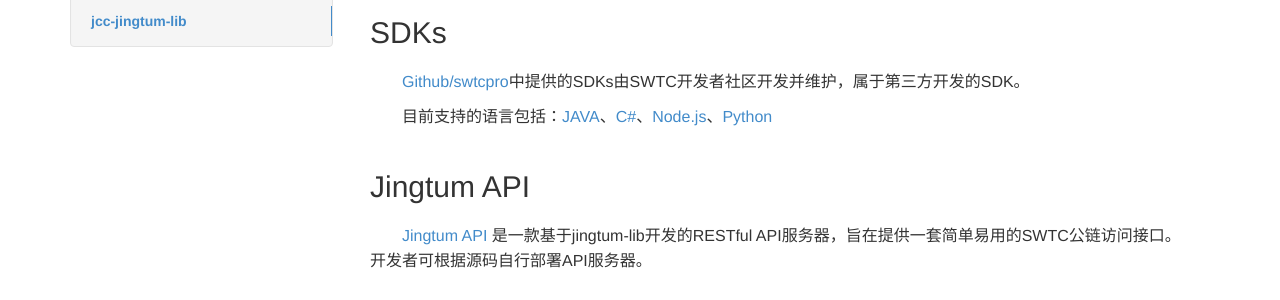
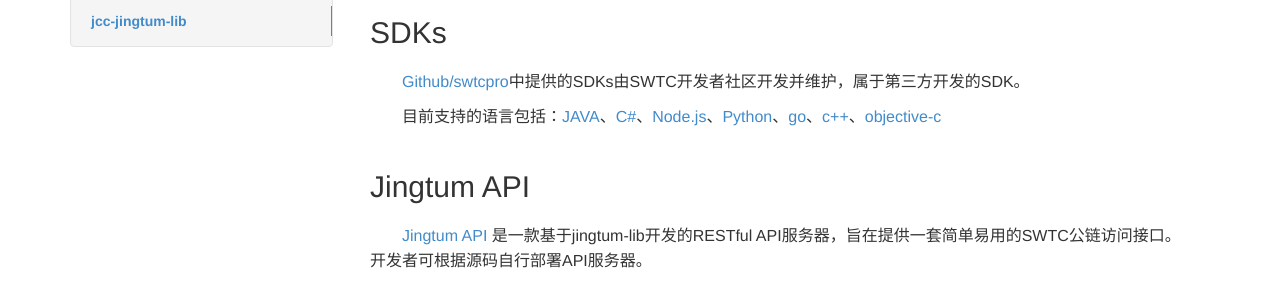
Before and after one commit to penlylu/swtcdocs, an MkDocs documentation site: the page built from docs/reference/sdks.md, in a window 1280 px wide. Shown: the part 175-475 px from the top of the page. Built offline with MkDocs 1.6.1, drawn with Linux system fonts in a browser that asks for light colours; old or Windows-style settings are respelled for this version of MkDocs.

Commit message:
增加三种支持的开发语言
go、c++，objective-c

```diff
--- a/docs/reference/sdks.md
+++ b/docs/reference/sdks.md
@@ -6,7 +6,8 @@
 
 [Github/swtcpro](https://github.com/swtcpro/)中提供的SDKs由SWTC开发者社区开发并维护，属于第三方开发的SDK。
 
-目前支持的语言包括：[JAVA](https://github.com/swtcpro/jingtum-lib-java)、[C#](https://github.com/swtcpro/jingtum-lib-csharp)、[Node.js](https://github.com/swtcpro/jingtum-lib-nodejs)、[Python](https://github.com/swtcpro/jingtum-lib-python)
+目前支持的语言包括：[JAVA](https://github.com/swtcpro/jingtum-lib-java)、[C#](https://github.com/swtcpro/jingtum-lib-csharp)、[Node.js](https://github.com/swtcpro/jingtum-lib-nodejs)、[Python](https://github.com/swtcpro/jingtum-lib-python)、[go]( https://github.com/swtcpro/jingtum-lib-go)、[c++]( https://github.com/swtcpro/jingtum-lib-cplusplus)、[objective-c]( https://github.com/swtcpro/jingtum-lib-objectc)
+
 
 ## Jingtum API
 
```
